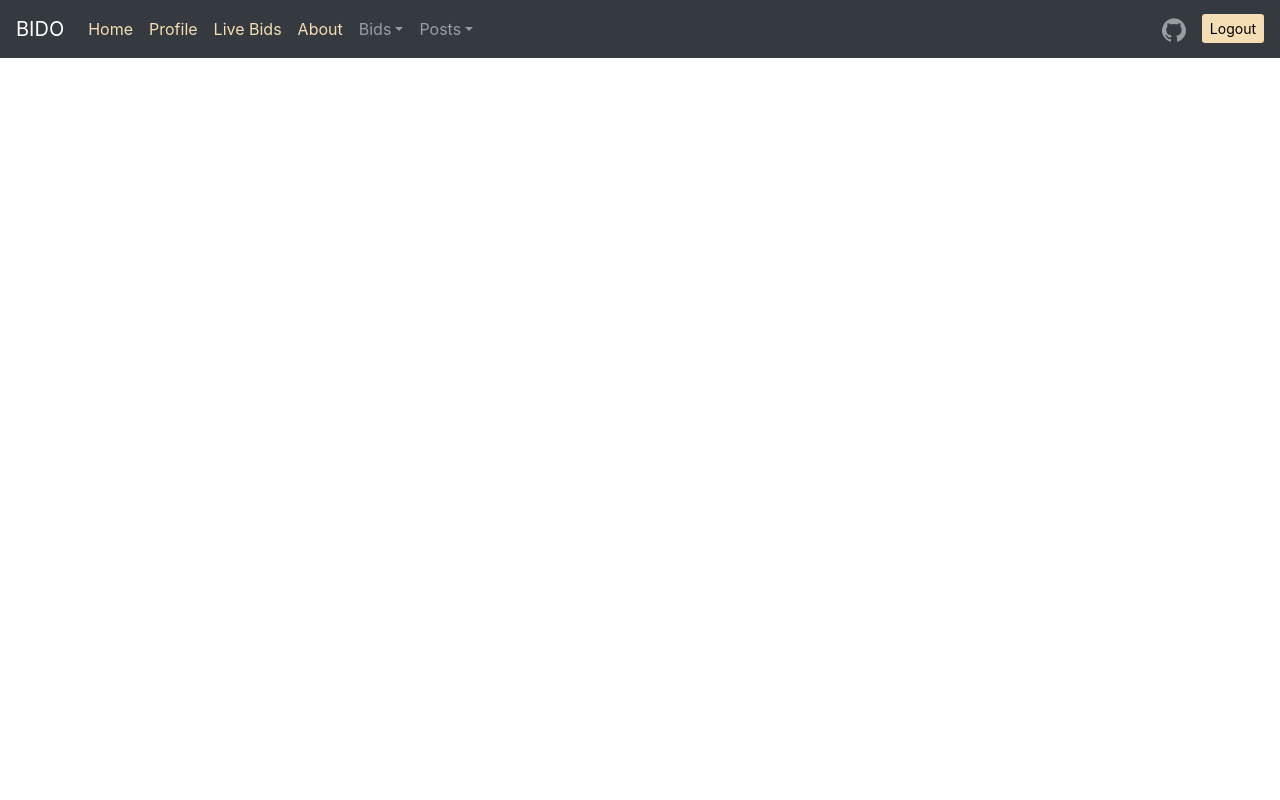
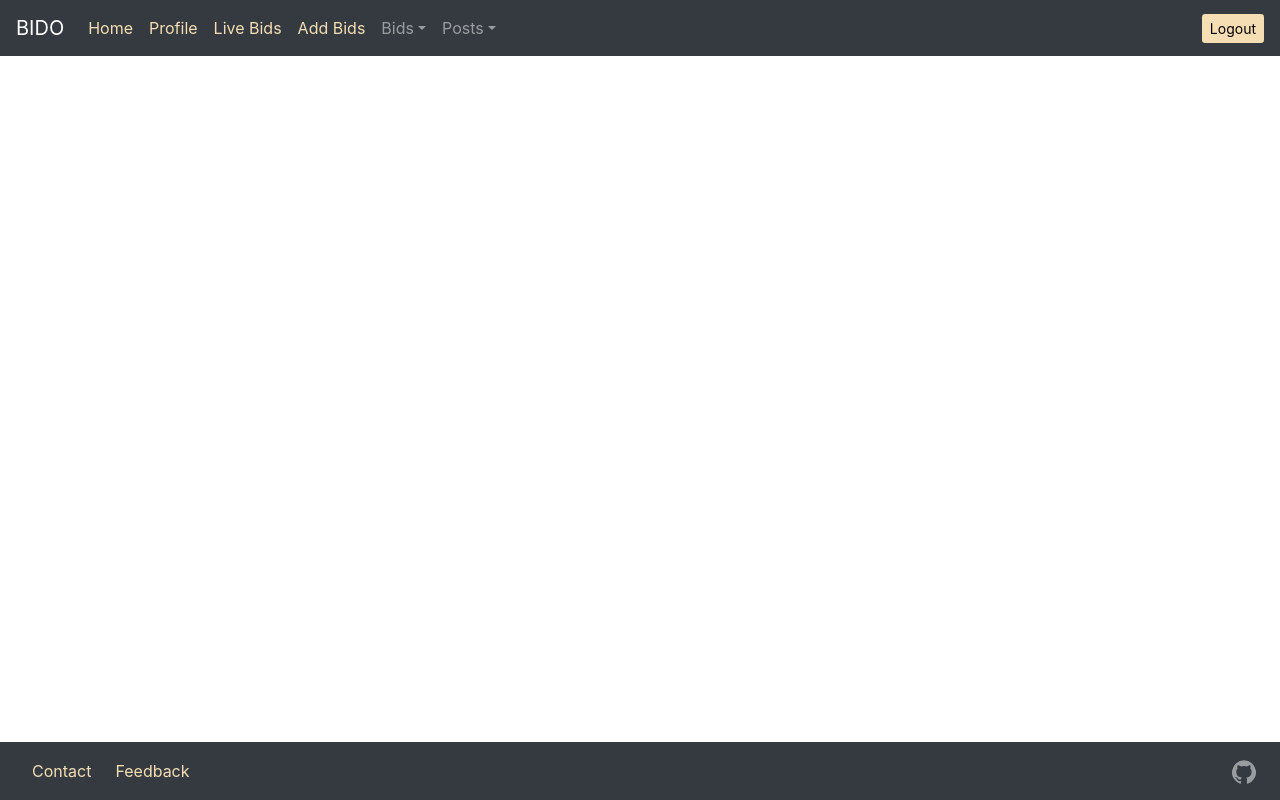
Before and after one commit to Thakurking/bido, a React (Create React App) app in the folder bido-frontend/: page /home in a window 1280 px wide. Built offline with nearby package versions, Linux system fonts and the light colour scheme; sample sign-in values are in the browser's storage.

Commit message:
made bottom navBar

```diff
--- a/bido-frontend/src/component/screens/NavBar.js
+++ b/bido-frontend/src/component/screens/NavBar.js
@@ -88,10 +88,10 @@ export default function NavBar() {
               </Nav.Link>
               <Nav.Link>
                 <Link
-                  to="/about"
+                  to="/addBids"
                   style={{ color: "wheat", textDecoration: "none" }}
                 >
-                  About
+                  Add Bids
                 </Link>
               </Nav.Link>
               <NavDropdown title="Bids" id="collasible-nav-dropdown">
@@ -149,11 +149,11 @@ export default function NavBar() {
                 </NavDropdown.Item>
               </NavDropdown>
             </Nav>
-            <Nav>
+            {/* <Nav>
               <Nav.Link href="https://github.com/Thakurking/bido">
                 <GitHubIcon />
               </Nav.Link>
-            </Nav>
+            </Nav> */}
             <Nav>
               <ButtonGroup className="ml-2">
                 <Button
--- a/bido-frontend/src/component/screens/bottomNavBar.js
+++ b/bido-frontend/src/component/screens/bottomNavBar.js
@@ -1,12 +1,40 @@
 import React from "react";
-import { Navbar } from "react-bootstrap";
-import AddCircleOutlineRoundedIcon from '@material-ui/icons/AddCircleOutlineRounded';
+import { Link } from "react-router-dom";
+import { Navbar, Container, Nav } from "react-bootstrap";
+import GitHubIcon from "@material-ui/icons/GitHub";
 export default function bottomNavBar() {
   return (
     <div>
-      <Navbar fixed="bottom">
-
-      </Navbar>
+      <Container>
+        <Navbar expand="lg" bg="dark" variant="dark" fixed="bottom">
+          <Nav.Link>
+            <Link
+              to="/Contact"
+              style={{ color: "wheat", textDecoration: "none" }}
+            >
+                Contact
+            </Link>
+          </Nav.Link>
+          <Navbar.Toggle aria-controls="responsive-navbar-nav" />
+          <Navbar.Collapse id="responsive-navbar-nav">
+            <Nav className="mr-auto">
+              <Nav.Link>
+                <Link
+                  to="/feedback"
+                  style={{ color: "wheat", textDecoration: "none" }}
+                >
+                  Feedback
+                </Link>
+              </Nav.Link>
+            </Nav>
+            <Nav>
+              <Nav.Link href="https://github.com/Thakurking/bido">
+                <GitHubIcon />
+              </Nav.Link>
+            </Nav>
+          </Navbar.Collapse>
+        </Navbar>
+      </Container>
     </div>
   );
 }
--- a/bido-frontend/src/component/screens/home.js
+++ b/bido-frontend/src/component/screens/home.js
@@ -8,6 +8,7 @@ export default function home() {
   return (
     <div>
       <NavBar />
+      <NavBarBottom />
     </div>
   );
 }
```
